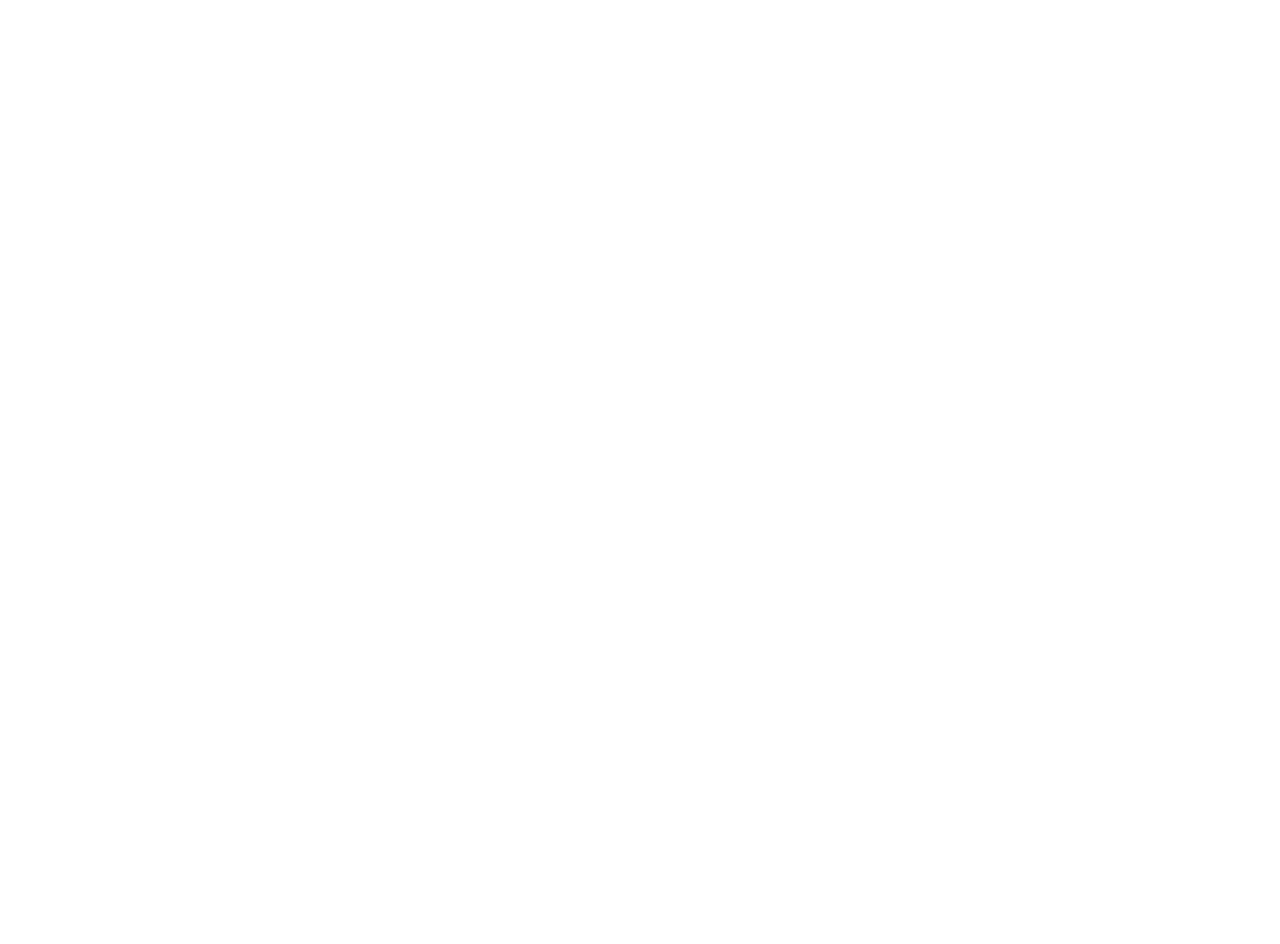
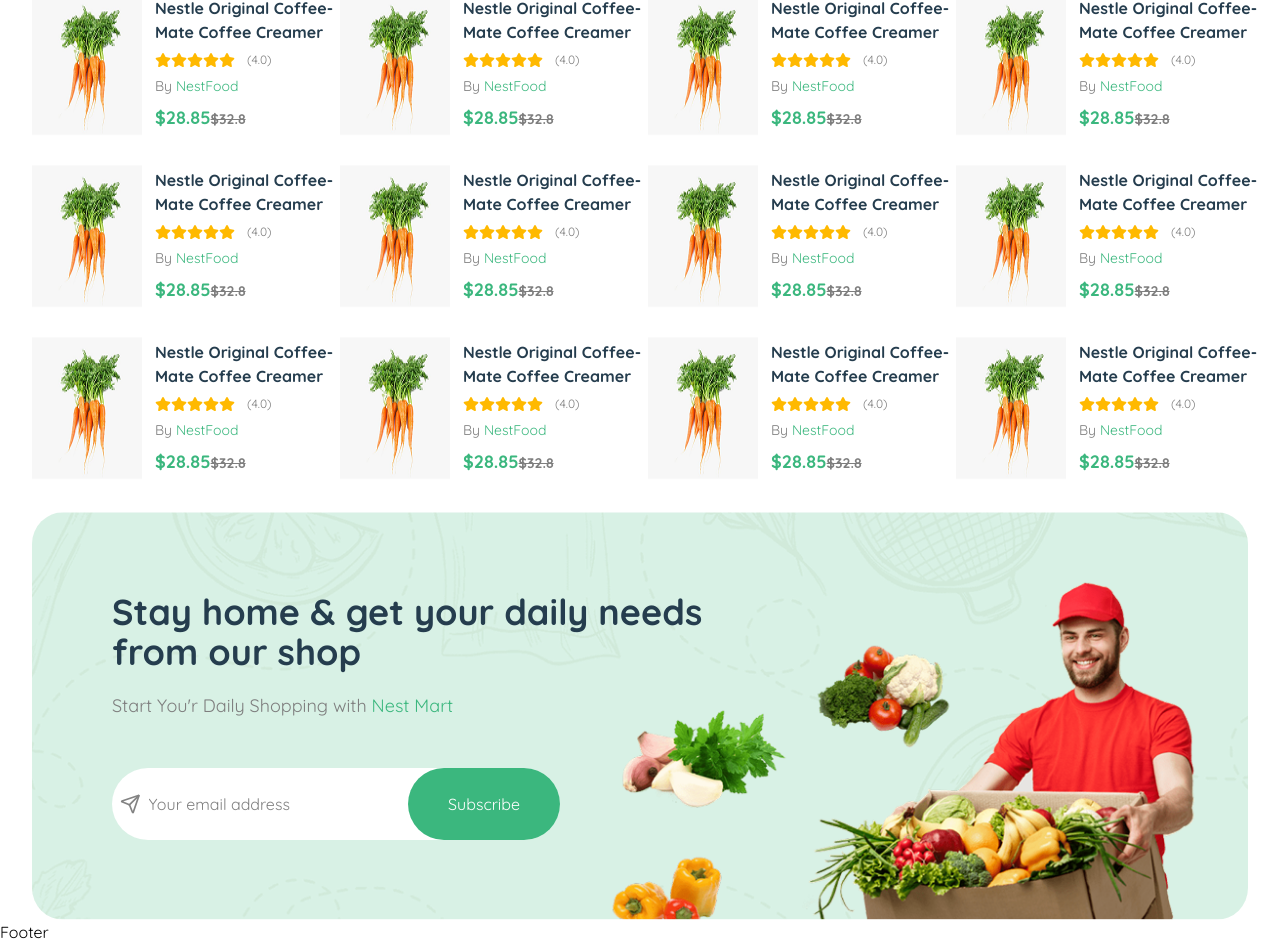
Before and after one commit to Tasnimmou11/E-Commerece_nest, a React (Vite) app: page / in a window 1280 px wide. Shown: the part 3685-4629 px from the top of the page. Before the commit the page ends 3625 px from the top, so only its background shows below. Built offline with nearby package versions, Linux system fonts and the light colour scheme.

Commit message:
top product

```diff
--- /dev/null
+++ b/src/components/Home/BannerEnd.jsx
@@ -0,0 +1,37 @@
+import React from 'react'
+import { LuSend } from 'react-icons/lu'
+
+const BannerEnd = () => {
+  return (
+    <section className='pt-8'>
+    <div className="container">
+        <div
+                      className="px-6 py-14 lg:p-20 bg-no-repeat bg-cover rounded-4xl bg-center md:bg-right"
+                      style={{ backgroundImage: "url('/bannerend.png')" }}
+                    >
+                      {/* <div className='bg-[url(/banner.png)] py-24'> */}
+                      <h2 className=" text-2xl md:text-3xl font-bold lg:text-4xl text-primary max-w-2xl">
+                      Stay home & get your daily
+                      needs from our shop
+                      </h2>
+                      <p className="pt-5 md:pt-5 pb-5 md:pb-12 text-xl lg:text-lg font-normal text-secondary">
+                      Start You'r Daily Shopping with <span className='text-brand'> Nest Mart</span>
+                      </p>
+                      <div className="bg-white rounded-[50px] max-w-md flex items-center pl-2 gap-2 ">
+                        <LuSend className="text-4xl text-[#838383]  " />
+                        <input
+                          type="email"
+                          placeholder="Your email address "
+                          className="w-full outline-0"
+                        />
+                        <button className="cursor-pointer py-2 md:py-6 px-3 md:px-10 bg-brand rounded-[50px] text-white text-base">
+                          Subscribe
+                        </button>
+                      </div>
+                    </div>
+    </div>
+</section>
+  )
+}
+
+export default BannerEnd
--- /dev/null
+++ b/src/components/Home/TopProduct.jsx
@@ -0,0 +1,42 @@
+import React from 'react'
+import TopProductItem from './TopProductItem'
+
+const TopProduct = () => {
+  return (
+    <section className='pt-40'>
+        <div className="container">
+        <div className='grid grid-cols-4 gap-4'>
+            <div>
+            <h3 className='pb-4  text-base md:text-2xl text-primary font-bold border-b border-[#ececec] '>Top Selling</h3>
+            <TopProductItem></TopProductItem>
+            <TopProductItem></TopProductItem>
+            <TopProductItem></TopProductItem>
+            </div>
+
+           <div>
+           <h3 className='pb-4  text-base md:text-2xl text-primary font-bold border-b border-[#ececec] '>Trending Products</h3>
+           <TopProductItem></TopProductItem>
+           <TopProductItem></TopProductItem>
+           <TopProductItem></TopProductItem>
+
+           </div>
+            <div>
+            <h3 className='pb-4  text-base md:text-2xl text-primary font-bold border-b border-[#ececec] '>Recently added</h3>
+            <TopProductItem></TopProductItem>
+            <TopProductItem></TopProductItem>
+            <TopProductItem></TopProductItem>
+
+            </div>
+           <div>
+           <h3 className='pb-4  text-base md:text-2xl text-primary font-bold border-b border-[#ececec] '>Top Rated</h3>
+           <TopProductItem></TopProductItem>
+           <TopProductItem></TopProductItem>
+           <TopProductItem></TopProductItem>
+           </div>
+           </div>
+        </div>
+    </section>
+  )
+}
+
+export default TopProduct
--- /dev/null
+++ b/src/components/Home/TopProductItem.jsx
@@ -0,0 +1,48 @@
+import React from 'react'
+import { FaStar } from 'react-icons/fa6'
+
+const TopProductItem = () => {
+  return (
+    <div className='flex pt-7 '>
+
+        <img src="topselling1.png" alt="topselling1" className='w-full' />
+     <div className=' py-1 px-3 rounded-lg '>
+               <h3 className='w-48 text-sm md:text-base text-primary font-bold'>Nestle Original Coffee-Mate
+               Coffee Creamer</h3>
+                     <div className="flex gap-3  py-2">
+                         <ul className='flex text-amber-400'>
+                             <li>
+                             <FaStar />
+                             </li>
+                             <li>
+                             <FaStar />
+                             </li>
+                             <li>
+                             <FaStar />
+                             </li>
+                             <li>
+                             <FaStar />
+                             </li>
+                             <li>
+                             <FaStar />
+                             </li>
+                         </ul>
+                         <p className='text-xs font-normal text-secondary'>(4.0)</p>
+                     </div>
+                     <p className='text-sm font-normal text-secondary
+                     '>
+                         By <span className='text-brand'>NestFood</span> </p>
+                 <div className='flex flex-col md:flex-row gap-2  items-center justify-between pt-2'>
+                     <h4 className='text-sm md:text-lg font-bold  text-brand'>$28.85
+                         <span className='text-secondary
+                          text-sm line-through '>$32.8</span>
+                          </h4>
+
+                 </div>
+           </div>
+
+    </div>
+  )
+}
+
+export default TopProductItem
--- a/src/pages/Home.jsx
+++ b/src/pages/Home.jsx
@@ -5,6 +5,8 @@ import ProductBanner from '../components/Home/ProductBanner'
 import PopularProduct from '../components/Home/PopularProduct'
 import BestSells from '../components/Home/BestSells'
 import DealsOfDay from '../components/Home/DealsOfDay'
+import TopProduct from '../components/Home/TopProduct'
+import BannerEnd from '../components/Home/BannerEnd'
 
 const Home = () => {
   return (
@@ -15,6 +17,8 @@ const Home = () => {
     <PopularProduct></PopularProduct>
     <BestSells></BestSells>
     <DealsOfDay></DealsOfDay>
+    <TopProduct></TopProduct>
+    <BannerEnd></BannerEnd>
     </>
   )
 }
```
Also changed, not shown: public/bannerend.png (added), public/topselling1.png (added).
